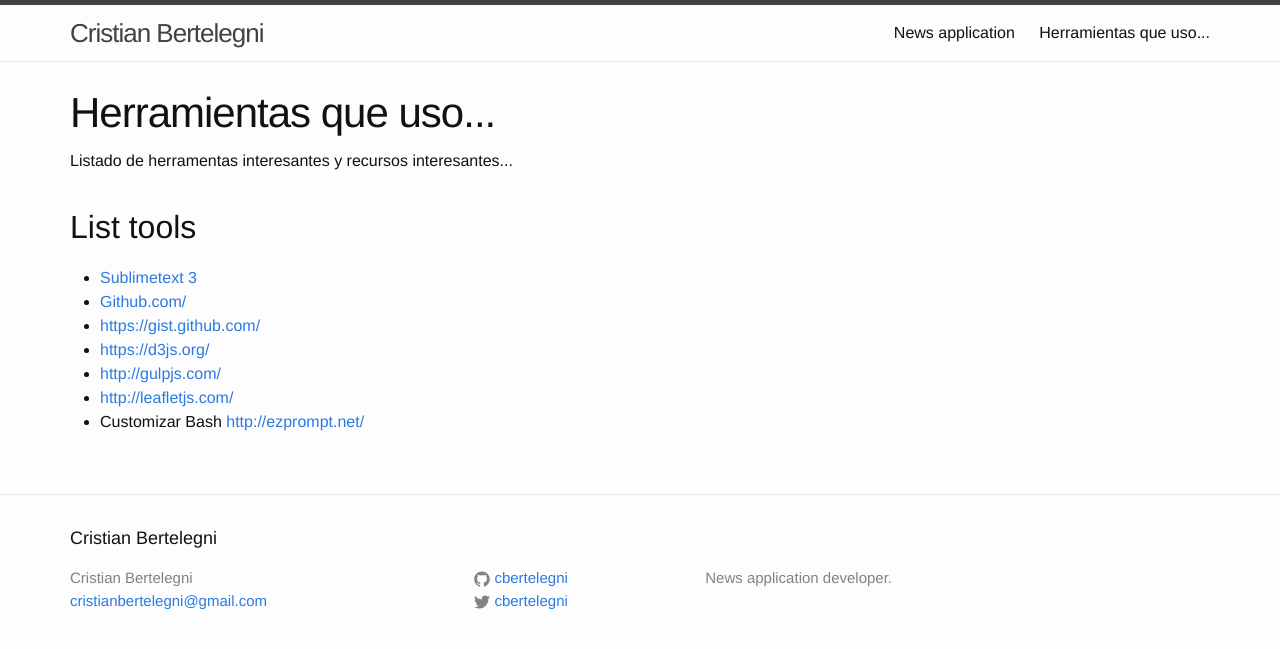
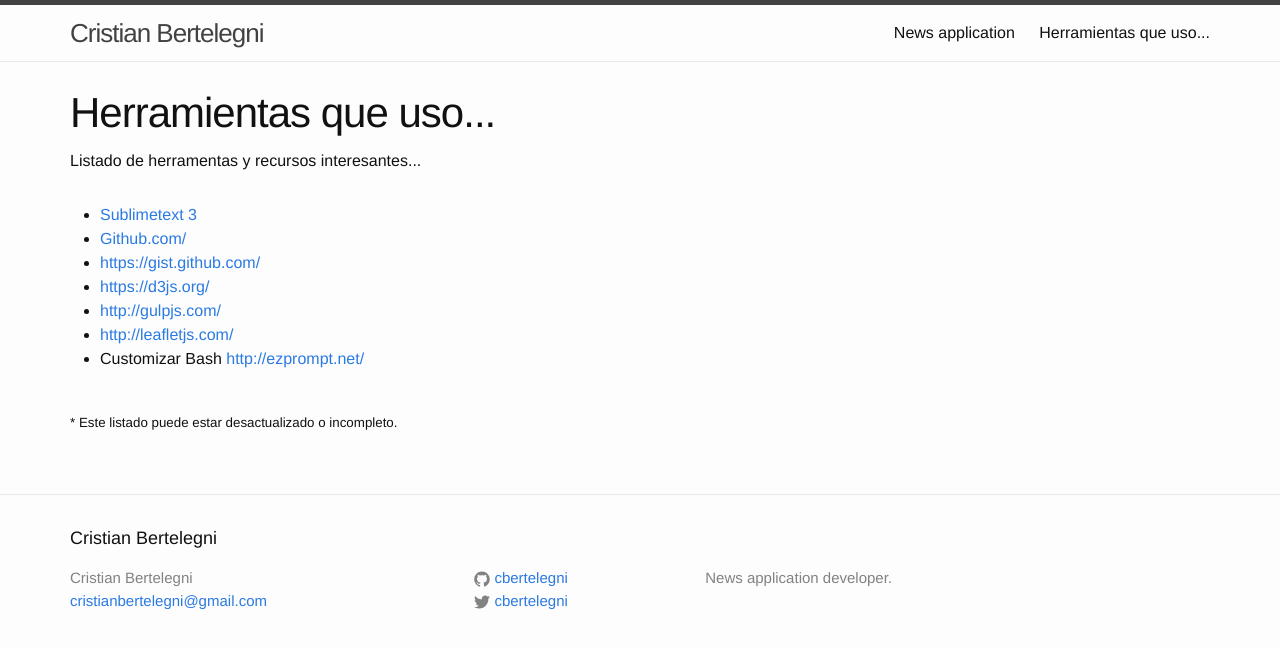
Before and after one commit to cbertelegni/cbertelegni, a Jekyll site: the page built from tools.md, in a window 1280 px wide. Shown: the top 649 px of the page. Built offline with Jekyll 4.4.1, drawn with Linux system fonts in a browser that asks for light colours.

Commit message:
Update tools.md

```diff
--- a/tools.md
+++ b/tools.md
@@ -1,14 +1,12 @@
 ---
 layout: page
 title: Herramientas que uso...
-description: Listado de herramentas interesantes y recursos interesantes...
+description: Listado de herramentas y recursos interesantes...
 permalink: /tools/
 ---
 <style>
 .post-list h2 { margin-bottom: 0; }
 </style>
-
-## List tools
 
 * [Sublimetext 3](https://www.sublimetext.com/3)
 * [Github.com/](https://github.com/)
@@ -17,3 +15,6 @@
 * [http://gulpjs.com/](http://gulpjs.com/)
 * [http://leafletjs.com/](http://leafletjs.com/)
 * Customizar Bash [http://ezprompt.net/](http://ezprompt.net/)
+
+<br>
+<small>* Este listado puede estar desactualizado o incompleto.</small>
```
